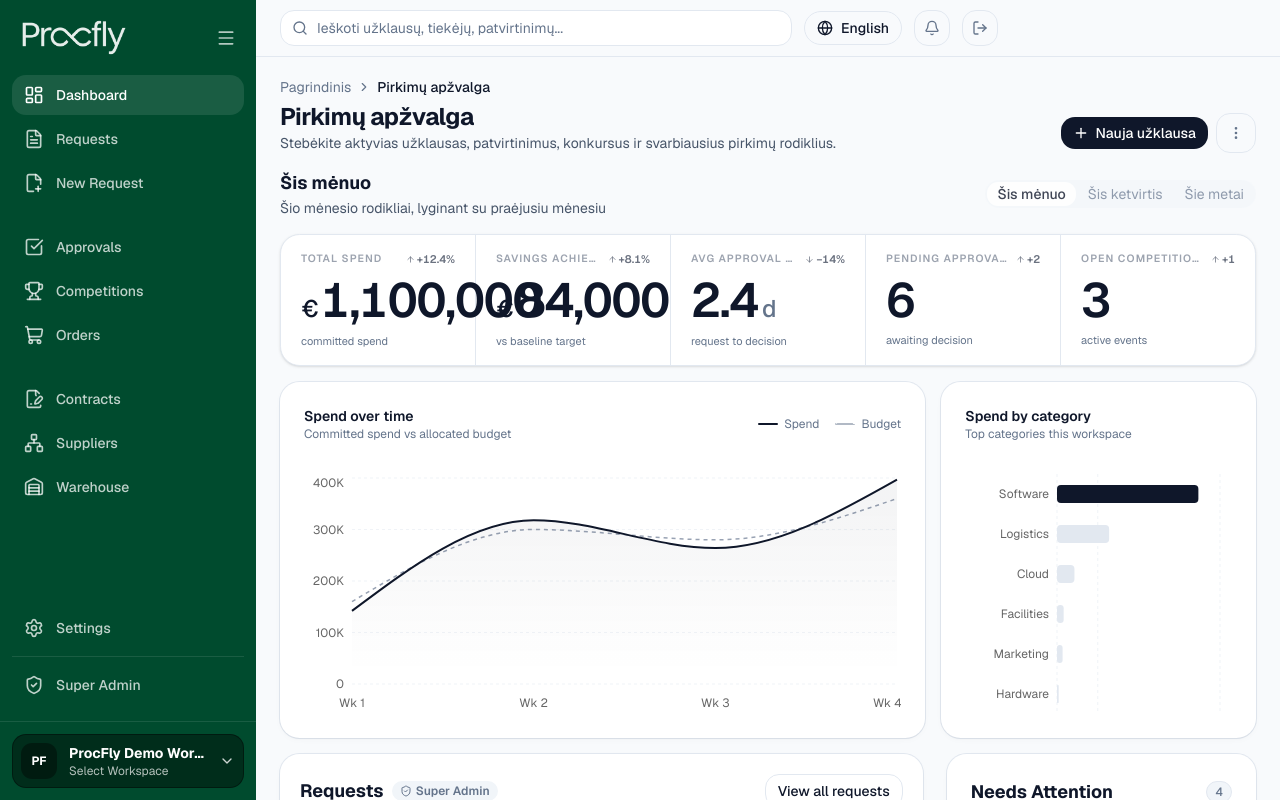
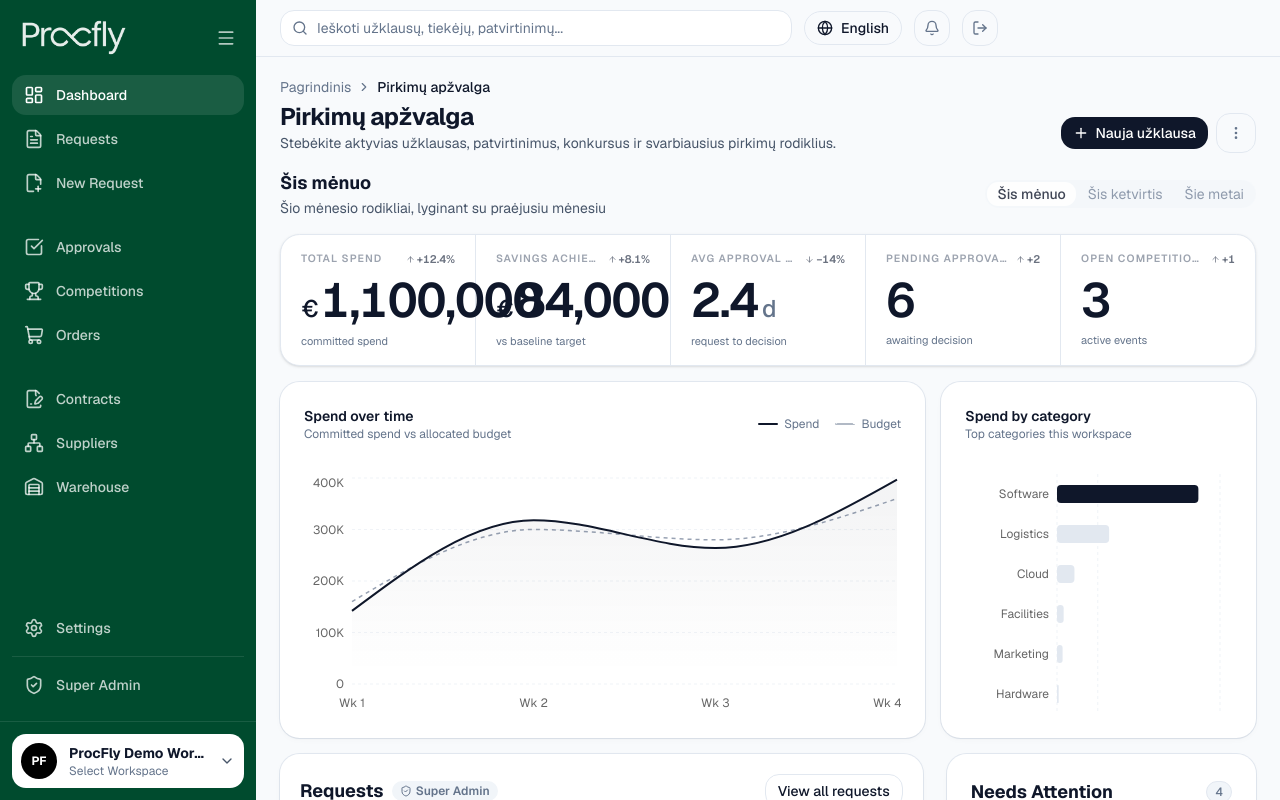
Before and after one commit to lukaskojalaproc/procfly-design, a Next.js app: page / in a window 1280 px wide. Shown: the top 800 px of the page. Built offline with nearby package versions, Linux system fonts and the light colour scheme.

Commit message:
style: update sidebar button and text colors for better contrast
Co-authored-by: VaidasProcfly <292115477+VaidasProcfly@users.noreply.github.com>

```diff
--- a/components/sidebar.tsx
+++ b/components/sidebar.tsx
@@ -118,17 +118,17 @@ export function Sidebar() {
       </nav>
 
       <div className="border-t border-sidebar-border p-3">
-        <button className="group flex w-full items-center gap-3 rounded-lg border border-black/40 bg-black/40 px-2 py-2 text-left transition-all hover:bg-black/60 active:scale-[0.98]">
-          <div className="flex size-9 shrink-0 items-center justify-center rounded-md bg-black/40 text-xs font-bold text-white">
+        <button className="group flex w-full items-center gap-3 rounded-lg border border-white/20 bg-white px-2 py-2 text-left transition-all hover:bg-white/90 active:scale-[0.98]">
+          <div className="flex size-9 shrink-0 items-center justify-center rounded-full bg-black text-xs font-bold text-white">
             PF
           </div>
           <div className="flex-1 overflow-hidden">
-            <p className="truncate text-sm font-bold text-white">
+            <p className="truncate text-sm font-bold text-[#0F172A]">
               ProcFly Demo Workspace
             </p>
-            <p className="truncate text-xs text-white/70">Select Workspace</p>
+            <p className="truncate text-xs text-[#64748B]">Select Workspace</p>
           </div>
-          <ChevronDown className="size-4 shrink-0 text-white/80 transition-transform group-hover:text-white" />
+          <ChevronDown className="size-4 shrink-0 text-[#475569] transition-transform group-hover:text-[#0F172A]" />
         </button>
       </div>
     </aside>
```
